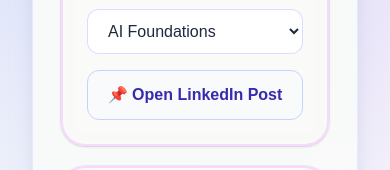
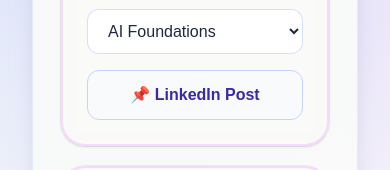
Before and after one commit to Aswathit22/pm-quiz, a Next.js app: page / in a window 390 px wide. Shown: the part 252-422 px from the top of the page. Built offline with nearby package versions, Linux system fonts and the light colour scheme.

Commit message:
Update page.tsx
Responsive UI remove the 2 line CTAs

```diff
--- a/app/page.tsx
+++ b/app/page.tsx
@@ -340,7 +340,7 @@
                       target="_blank"
                       className="rounded-xl bg-slate-50 border border-indigo-200 px-4 py-3 font-semibold text-indigo-800 text-center hover:bg-indigo-100 hover:border-indigo-300 transition"
                     >
-                      📌 Open LinkedIn Post
+                      📌 LinkedIn Post
                     </a>
                   </div>
                 )}
@@ -470,7 +470,7 @@
                     disabled={selectedOption === null}
                     className="rounded-xl bg-gradient-to-r from-indigo-600 to-fuchsia-600 text-white px-7 py-3 font-extrabold shadow-md shadow-indigo-500/20 disabled:opacity-40 hover:brightness-105 hover:shadow-lg active:scale-[0.99] transition"
                   >
-                    {index === total - 1 ? "Finish 🎉" : "Next →"}
+                    {index === total - 1 ? "Finish 🎉" : "Next"}
                   </button>
                 </div>
               </div>
@@ -531,7 +531,7 @@
                       }}
                       className="rounded-xl border border-slate-200 px-6 py-3 font-extrabold text-slate-700 hover:bg-slate-50 hover:border-slate-300 hover:shadow-sm transition"
                     >
-                      Back to start
+                      Home
                     </button>
                   </div>
                 </div>
```
